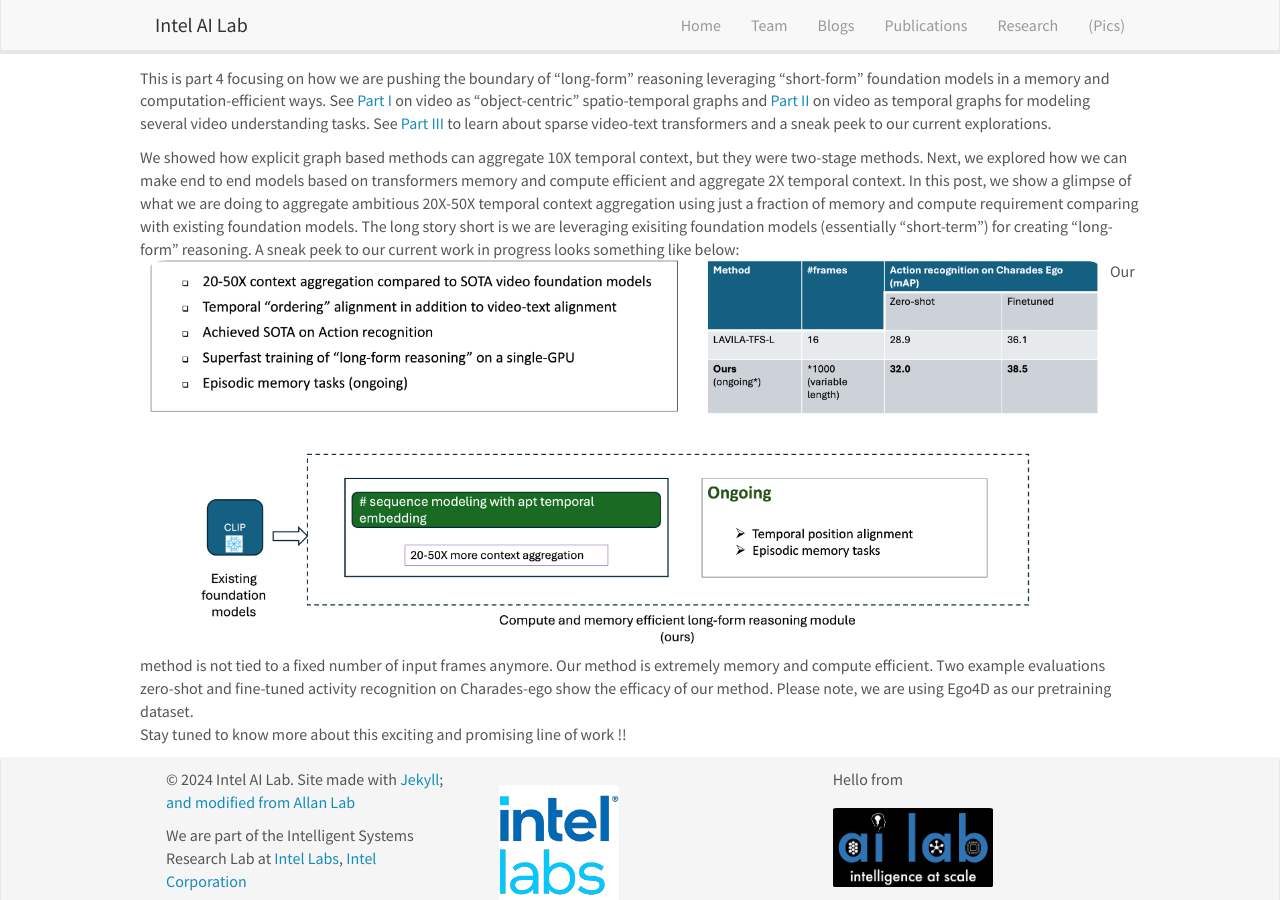
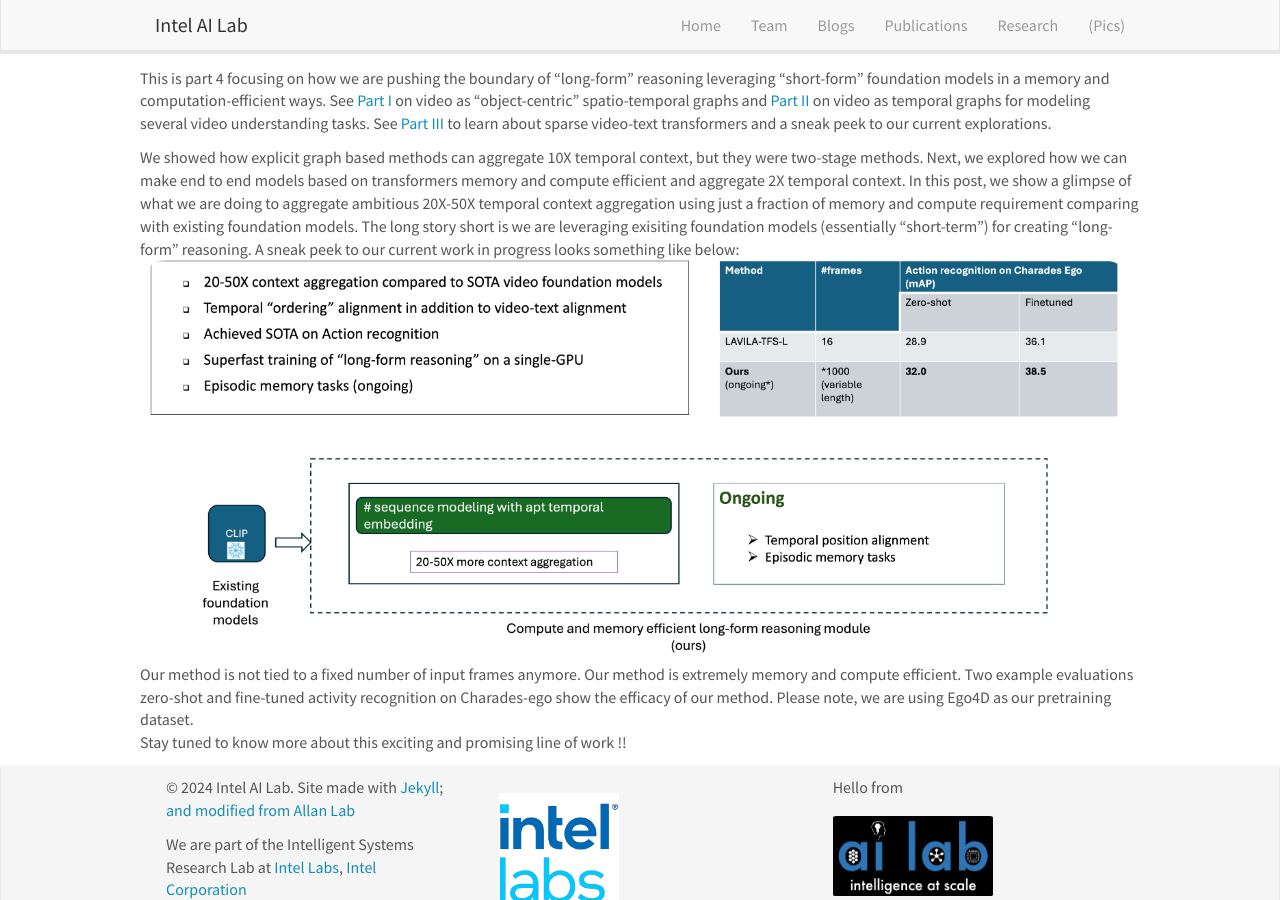
Before and after one commit to intelailabpage/intelailabpage.github.io, a Jekyll site: the page built from _posts/2024-04-16-longformvideoseries-part4.md, in a window 1280 px wide and 900 px high, scrolled down 759 px. Built offline with Jekyll 4.4.1, drawn with Linux system fonts in a browser that asks for light colours; nearby versions of some CDN libraries; comment, search, counter and statistics services are not loaded.

Commit message:
Update 2024-04-16-longformvideoseries-part4.md

```diff
--- a/_posts/2024-04-16-longformvideoseries-part4.md
+++ b/_posts/2024-04-16-longformvideoseries-part4.md
@@ -23,9 +23,9 @@ See <a href="https://intelailabpage.github.io/2024/04/16/longformvideoseries-par
 <p>
 We showed how explicit graph based methods can aggregate 10X temporal context, but they were two-stage methods. Next, we explored how we can make end to end models based on transformers memory and compute efficient and aggregate 2X temporal context. In this post, we show a glimpse of what we are doing to aggregate ambitious 20X-50X temporal context aggregation using just a fraction of memory and compute requirement comparing with existing foundation models. The long story short is we are leveraging exisiting foundation models (essentially "short-term") for creating "long-form" reasoning. A sneak peek to our current work in progress looks something like below:
 
-![]({{ site.url }}{{ site.baseurl }}/images/pubpic/lavi-t.png){: style="width: 950px; float: left; margin: 0px 10px"}
+![]({{ site.url }}{{ site.baseurl }}/images/pubpic/lavi-t.png){: style="width: 970px; float: left; margin: 0px 10px"}
 
-Our method is not tied to a fixed number of input frames anymore. Our method is extremely memory and compute efficient. Two example evaluations zero-shot and fine-tuned activity recognition on Charades-ego show the efficacy of our method. Please note, we are using Ego4D as our pretraining dataset.
+  Our method is not tied to a fixed number of input frames anymore. Our method is extremely memory and compute efficient. Two example evaluations zero-shot and fine-tuned activity recognition on Charades-ego show the efficacy of our method. Please note, we are using Ego4D as our pretraining dataset.
 
 <br>
 Stay tuned to know more about this exciting and promising line of work !!
```
